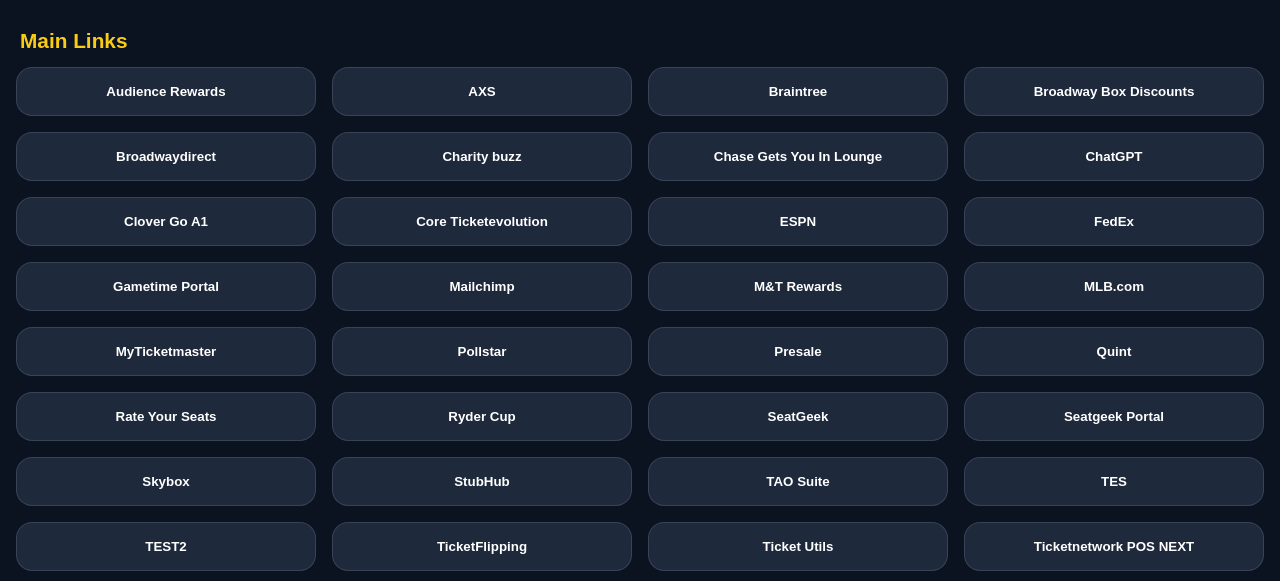
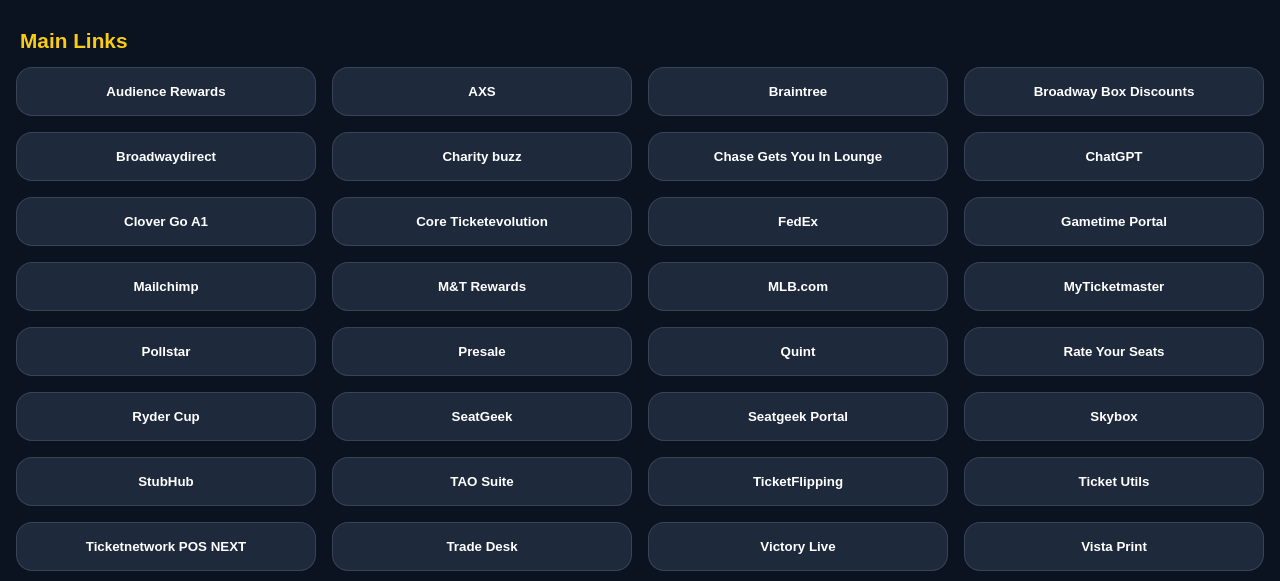
Before and after one commit to paq-man23/a1vip-dashboard, a plain HTML site: page index.html in a window 1280 px wide. Shown: the part 219-800 px from the top of the page. Drawn offline with Linux system fonts and the light colour scheme.

Commit message:
Update index.html

```diff
--- a/index.html
+++ b/index.html
@@ -435,49 +435,82 @@
     }
 
  function mergeStates(base, remote){
-      const merged = JSON.parse(JSON.stringify(base));
-      for(const [sec, arr] of Object.entries(remote.added||{})){
+  // Start with deep clone of base
+  const merged = JSON.parse(JSON.stringify(base || { added:{}, removed:{} }));
+
+  // 1) Merge ADDED (union by normalized label, prefer remote URL on conflicts)
+  for (const [sec, arr] of Object.entries((remote && remote.added) || {})) {
     merged.added[sec] = merged.added[sec] || [];
-        const existing = new Set(merged.added[sec].map(x=>normLabel(x.label)));
-        (arr||[]).forEach(it=>{ if(!existing.has(normLabel(it.label))) merged.added[sec].push(it); });
+    const seen = new Map(merged.added[sec].map(x => [normLabel(x.label), x]));
+    (arr || []).forEach(item => {
+      const nl = normLabel(item.label);
+      if (!seen.has(nl)) {
+        seen.set(nl, { label: item.label, url: item.url });
+      } else {
+        const prev = seen.get(nl);
+        if (item.url && item.url !== prev.url) {
+          seen.set(nl, { label: prev.label, url: item.url });
         }
-      for(const [sec, labels] of Object.entries(remote.removed||{})){
-        const prev = new Set((merged.removed[sec]||[]).map(normLabel));
-        const next = new Set([...(labels||[])].map(normLabel));
-        merged.removed[sec] = Array.from(new Set([...prev, ...next])).map(x=>x);
       }
+    });
+    merged.added[sec] = Array.from(seen.values());
+  }
+
+  // 2) Merge REMOVED (union of normalized strings)
+  for (const [sec, labels] of Object.entries((remote && remote.removed) || {})) {
+    const prev = new Set((merged.removed?.[sec] || []).map(normLabel));
+    const next = new Set((labels || []).map(normLabel));
+    merged.removed = merged.removed || {};
+    merged.removed[sec] = Array.from(new Set([...prev, ...next]));
+  }
+
+  // 3) Reconcile: anything in removed MUST NOT be in added
+  for (const sec of new Set([...Object.keys(merged.added || {}), ...Object.keys(merged.removed || {})])) {
+    const remSet = new Set((merged.removed?.[sec] || []).map(normLabel));
+    if (!merged.added[sec]) continue;
+    merged.added[sec] = merged.added[sec].filter(x => !remSet.has(normLabel(x.label)));
+  }
+
   return merged;
 }
-
 function applyState(state){
-      document.querySelectorAll('.grid[data-section]').forEach(g => g.innerHTML='');
+  // 1) reset + seed from SEED
+  document.querySelectorAll('.grid[data-section]').forEach(g => g.innerHTML = '');
   seedDOM();
 
-      Object.entries(state.removed || {}).forEach(([sec, labels])=>{
+  // 2) apply removals (and build lookup for adds)
+  const removedMap = {};
+  Object.entries(state.removed || {}).forEach(([sec, labels]) => {
     const grid = sectionGrid(sec);
     if (!grid) return;
-        const toRemove = new Set((labels||[]).map(normLabel));
-        [...grid.querySelectorAll('.btn')].forEach(b=>{
-          if (toRemove.has(normLabel(b.textContent))) b.remove();
+    const set = new Set((labels || []).map(normLabel));
+    removedMap[sec] = set;
+
+    // remove from DOM
+    [...grid.querySelectorAll('.btn')].forEach(b => {
+      if (set.has(normLabel(b.textContent))) b.remove();
     });
   });
 
-      Object.entries(state.added || {}).forEach(([sec, arr])=>{
+  // 3) apply additions BUT SKIP anything present in removedMap
+  Object.entries(state.added || {}).forEach(([sec, arr]) => {
     const grid = sectionGrid(sec);
     if (!grid) return;
-        const existing = new Set([...grid.querySelectorAll('.btn')]
-        .map(b => normLabel(b.textContent)));
-    // ensure the array itself is sorted for consistency
-        const sorted = [...(arr || [])].sort((a,b)=> compareLabels(a.label, b.label));
-        sorted.forEach(({label, url})=>{
-        if (!existing.has(normLabel(label))) {
+
+    const removedSet = removedMap[sec] || new Set();
+    const existing = new Set([...grid.querySelectorAll('.btn')].map(b => normLabel(b.textContent)));
+
+    const sorted = [...(arr || [])].sort((a, b) => compareLabels(a.label, b.label));
+    sorted.forEach(({ label, url }) => {
+      const nl = normLabel(label);
+      if (removedSet.has(nl)) return;   // <-- key line: do not re-add if removed
+      if (existing.has(nl))  return;    // already present
       insertButtonSorted(grid, createBtn(label, url, true));
-        existing.add(normLabel(label));
-    }
+      existing.add(nl);
     });
   });
+}
 
-    }
 
     const bc = 'BroadcastChannel' in window ? new BroadcastChannel('a1vip-sync') : null;
     function broadcastRefresh(){ bc && bc.postMessage({ type:'REFRESH_REMOTE' }); }
```
Lines whose indentation alone changed are shown as unchanged.
